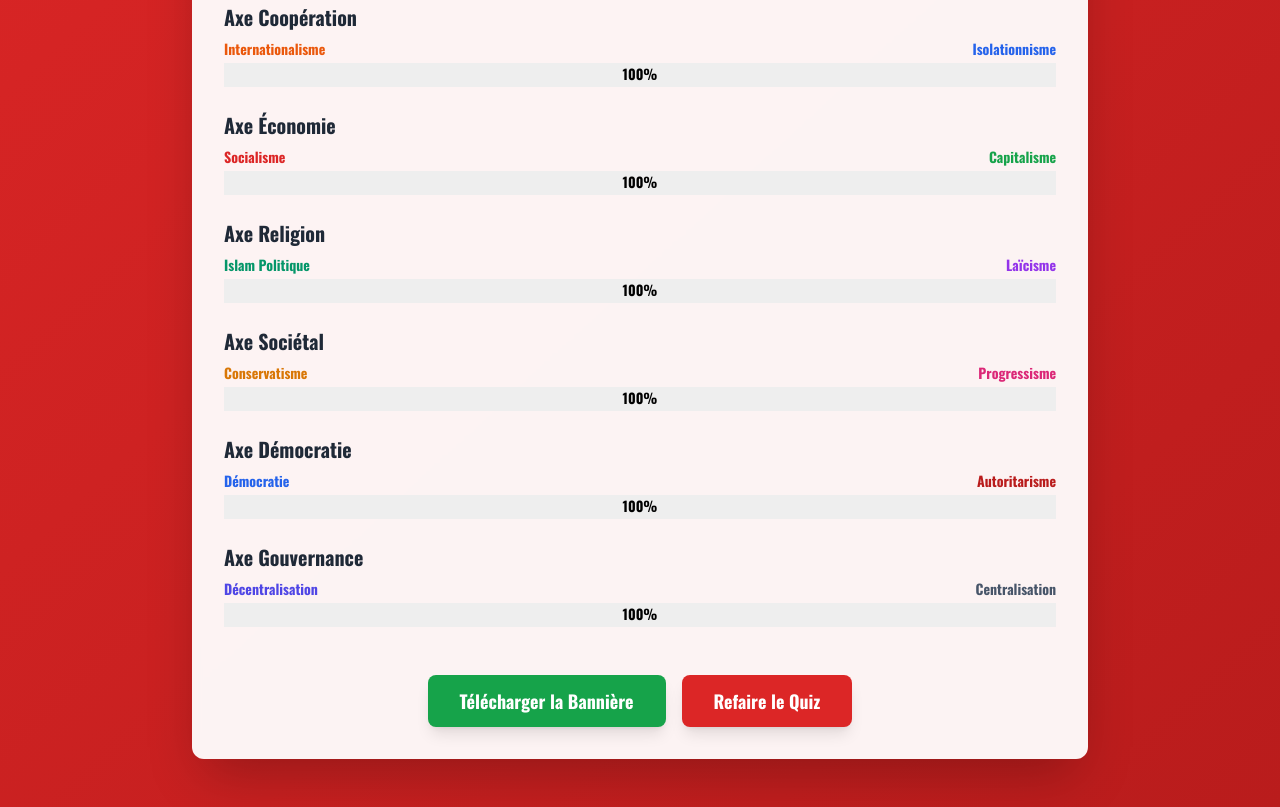
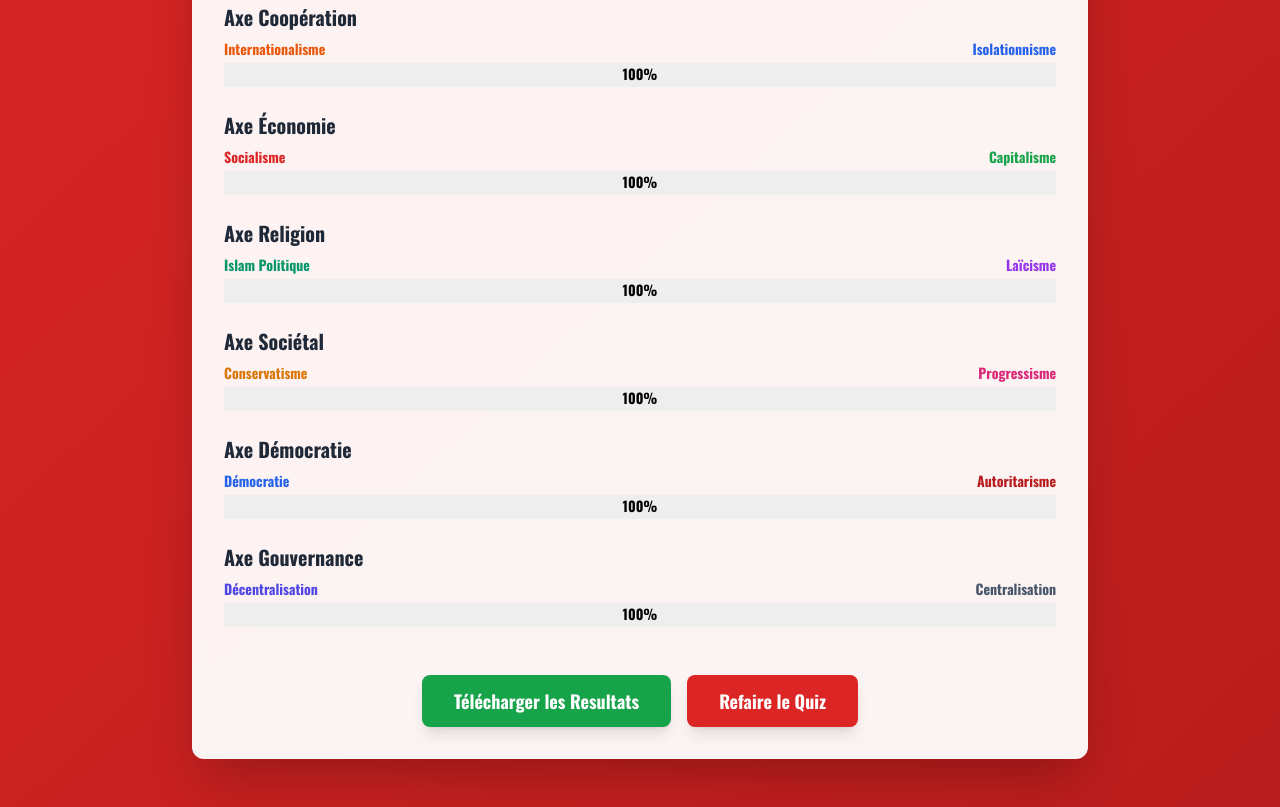
Before and after one commit to tunisianvalues/tunisianvalues.github.io, a plain HTML site: page results.html in a window 1280 px wide. Shown: the part 382-1189 px from the top of the page. Drawn offline with nearby package versions, Linux system fonts and the light colour scheme.

Commit message:
Update results.html

```diff
--- a/results.html
+++ b/results.html
@@ -109,7 +109,7 @@
 
                 <div class="mt-12 text-center flex flex-col sm:flex-row justify-center items-center gap-4">
                     <button id="download-button" onclick="downloadResults();" class="w-full sm:w-auto bg-green-600 hover:bg-green-700 text-white font-bold text-lg px-8 py-3 rounded-lg transition-colors shadow-lg hover:shadow-xl transform hover:-translate-y-0.5">
-                        Télécharger la Bannière
+                        Télécharger les Resultats
                     </button>
                     <button onclick="location.href='quiz.html';" class="w-full sm:w-auto bg-red-600 hover:bg-red-700 text-white font-bold text-lg px-8 py-3 rounded-lg transition-colors shadow-lg hover:shadow-xl transform hover:-translate-y-0.5">
                         Refaire le Quiz
```
